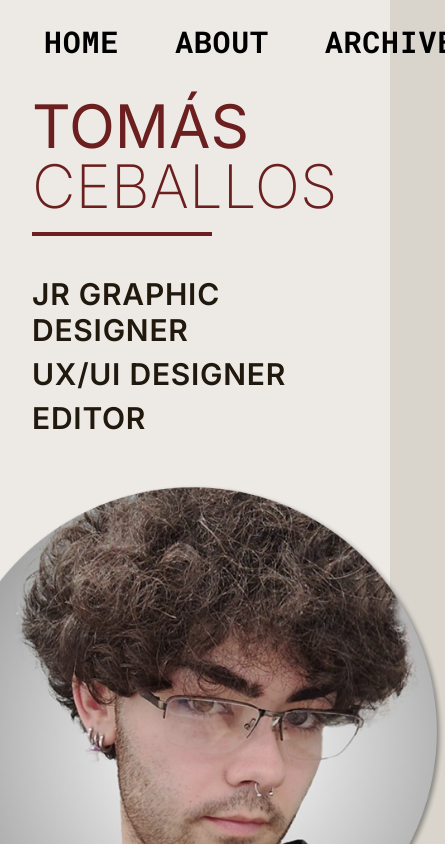
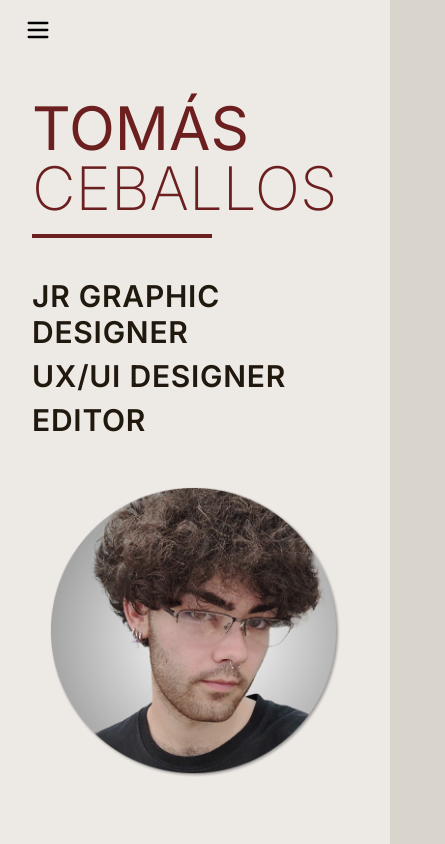
Before and after one commit to thek3yboard/tomayo-portfolio, a Next.js app: page / in a window 390 px wide. Shown: the top 844 px of the page, 445 px wide, since content can reach past the window. Built offline with nearby package versions, Linux system fonts and the light colour scheme.

Commit message:
feat: mobile responsive

```diff
--- a/app/globals.css
+++ b/app/globals.css
@@ -134,3 +134,18 @@ html {
 html, body {
   color: #21180E;
 }
+
+@keyframes slideDown {
+  from {
+    opacity: 0;
+    transform: translateY(-10px);
+  }
+  to {
+    opacity: 1;
+    transform: translateY(0);
+  }
+}
+
+.animate-slideDown {
+  animation: slideDown 0.2s ease-out;
+}
--- a/components/contact-section.tsx
+++ b/components/contact-section.tsx
@@ -58,7 +58,7 @@ export function ContactSection() {
 
         <div className="grid grid-cols-1 lg:grid-cols-2 gap-12">
           <div className="flex flex-col justify-between">
-            <p className="font-sans text-xl">
+            <p className="font-sans text-xl max-md:mb-6">
               Thanks for reaching me out, it would be a pleasure to hear your proposal and work in a project together.
               You can find direct links below to contact me, or just fill up the form to send me a message.
             </p>
@@ -68,7 +68,7 @@ export function ContactSection() {
                 <div className="text-3xl"><CallIcon sx={{ fontSize: 50, color: "#21180E" }} /></div>
                 <div>
                   <p className="font-sans font-light text-md">Phone</p>
-                  <p className="font-sans font-semibold text-lg tracking-wide">(+54) 11 6238 8686</p>
+                  <p className="font-sans font-semibold text-lg max-md:text-base tracking-wide">(+54) 11 6238 8686</p>
                 </div>
               </div>
 
@@ -76,7 +76,7 @@ export function ContactSection() {
                 <div className="text-3xl"><MailIcon sx={{ fontSize: 50, color: "#21180E" }} /></div>
                 <div>
                   <p className="font-sans font-light text-md">Email</p>
-                  <p className="font-sans font-semibold text-lg tracking-wide">tomas.ceb21@hotmail.com</p>
+                  <p className="font-sans font-semibold text-lg max-md:text-base tracking-wide">tomas.ceb21@hotmail.com</p>
                 </div>
               </div>
 
@@ -84,7 +84,7 @@ export function ContactSection() {
                 <div className="text-3xl"><LinkedInIcon sx={{ fontSize: 50, color: "#21180E" }} /></div>
                 <div>
                   <p className="font-sans font-light text-md">Linkedin</p>
-                  <p className="font-sans font-semibold text-lg tracking-wide">Tomas Ceballos</p>
+                  <p className="font-sans font-semibold text-lg max-md:text-base tracking-wide">Tomas Ceballos</p>
                 </div>
               </div>
             </div>
@@ -117,7 +117,7 @@ export function ContactSection() {
                 required
                 className="w-full px-4 py-3 font-sans font-light text-lg bg-[#ede9e5] border border-gray-300 focus:outline-none focus:border-gray-500 resize-none shadow-sm"
               />
-              <span className="flex items-center gap-3">
+              <span className="flex items-center gap-3 max-md:justify-center">
                 <button
                   type="submit"
                   disabled={status === "sending"}
--- a/components/footer.tsx
+++ b/components/footer.tsx
@@ -1,7 +1,7 @@
 export function Footer() {
   return (
     <div className="flex justify-center">
-      <p className="font-sans font-extralight text-lg">Designed by Tomallos, developed by Juan Ignacio Leiva.</p>
+      <p className="font-sans font-extralight text-lg max-md:text-sm max-md:mt-6">Designed by Tomallos, developed by Juan Ignacio Leiva.</p>
     </div>
   )
 }
--- a/components/hero-section.tsx
+++ b/components/hero-section.tsx
@@ -21,7 +21,7 @@ export function HeroSection() {
             </div>
           </div>
           <div className="shrink-0">
-            <div className="w-[500px] h-[500px] rounded-full overflow-hidden">
+            <div className="w-[500px] h-[500px] max-md:w-[75vw] max-md:h-auto rounded-full overflow-hidden">
               <img src="/profile.png" alt="Tomás Ceballos" className="w-full h-full object-cover" />
             </div>
           </div>
--- a/components/navigation.tsx
+++ b/components/navigation.tsx
@@ -1,10 +1,12 @@
 "use client"
 
 import { useState, useEffect } from "react"
+import { Menu, X } from "lucide-react"
 
 export function Navigation() {
   const [activeSection, setActiveSection] = useState("home")
   const [language, setLanguage] = useState<"ENG" | "ESP">("ENG")
+  const [menuOpen, setMenuOpen] = useState(false)
 
   useEffect(() => {
     const handleScroll = () => {
@@ -27,39 +29,63 @@ export function Navigation() {
     return () => window.removeEventListener("scroll", handleScroll)
   }, [])
 
-  const scrollToSection = (sectionId: string) => {
+  const scrollToSection = (sectionId: string, device: string) => {
     const element = document.getElementById(sectionId)
     if (element) {
-      const yOffset = -80
+      const yOffset = device === "desktop" ? -80 : 0
       const y = element.getBoundingClientRect().top + window.scrollY + yOffset
-
       window.scrollTo({ top: y, behavior: "smooth" })
+      setMenuOpen(false)
     }
   }
 
-  const NavLink = ({ id, label }: { id: string; label: string }) => {
-    return (
+  const NavLink = ({ id, label, device }: { id: string; label: string, device: string }) => (
     <button
-        onClick={() => scrollToSection(id)}
-        className="relative px-3 text-black transition tracking-wide uppercase font-mono text-3xl font-bold"
+      onClick={() => scrollToSection(id, device)}
+      className="relative px-3 text-black transition tracking-wide uppercase font-mono text-3xl max-md:text-xl font-bold"
     >
       <span className="before:absolute before:left-[-5] before:opacity-0 before:content-['['] after:absolute after:right-[-5] after:opacity-0 after:content-[']'] hover:before:opacity-100 hover:after:opacity-100 hover:before:translate-x-0 hover:after:translate-x-0 before:-translate-x-1 after:translate-x-1 transition-all duration-200">
         {label}
       </span>
     </button>
   )
-  }
 
   return (
     <nav className="fixed top-0 left-0 right-0 z-50 bg-[#ede9e5] border-b border-transparent">
-      <div className="max-w-[1400px] mx-auto px-8 md:px-16 py-6">
-        <div className="flex items-center justify-between">
-          <div className="flex items-center gap-8 md:gap-16">
-            <NavLink id="home" label="HOME" />
-            <NavLink id="about" label="ABOUT" />
-            <NavLink id="archive" label="ARCHIVE" />
-            <NavLink id="contact" label="CONTACT" />
+      <div className="max-w-[1400px] mx-auto px-6 md:px-16 py-4 md:py-6 flex items-center justify-between">
+        {/* Desktop links */}
+        <div className="hidden md:flex items-center gap-8 md:gap-16">
+          <NavLink id="home" label="HOME" device="desktop" />
+          <NavLink id="about" label="ABOUT" device="desktop" />
+          <NavLink id="archive" label="ARCHIVE" device="desktop" />
+          <NavLink id="contact" label="CONTACT" device="desktop" />
         </div>
+
+        {/* Language toggle */}
+        <button
+          onClick={() => setLanguage(language === "ENG" ? "ESP" : "ENG")}
+          className="font-mono font-bold text-base hover:opacity-70 transition-opacity hidden md:block"
+          disabled
+        >
+          {language}/ESP
+        </button>
+
+        {/* Mobile hamburger */}
+        <button
+          onClick={() => setMenuOpen(!menuOpen)}
+          className="md:hidden text-black focus:outline-none"
+        >
+          {menuOpen ? <X size={28} /> : <Menu size={28} />}
+        </button>
+      </div>
+
+      {/* Mobile dropdown */}
+      {menuOpen && (
+        <div className="md:hidden bg-[#ede9e5] border-t border-gray-300 flex flex-col items-center py-6 space-y-6 animate-slideDown">
+          <NavLink id="home" label="HOME" device="mobile" />
+          <NavLink id="about" label="ABOUT" device="mobile" />
+          <NavLink id="archive" label="ARCHIVE" device="mobile" />
+          <NavLink id="contact" label="CONTACT" device="mobile" />
           <button
             onClick={() => setLanguage(language === "ENG" ? "ESP" : "ENG")}
             className="font-mono font-bold text-base hover:opacity-70 transition-opacity"
@@ -68,7 +94,7 @@ export function Navigation() {
             {language}/ESP
           </button>
         </div>
-      </div>
+      )}
     </nav>
   )
 }
```
Lines whose indentation alone changed are shown as unchanged.
